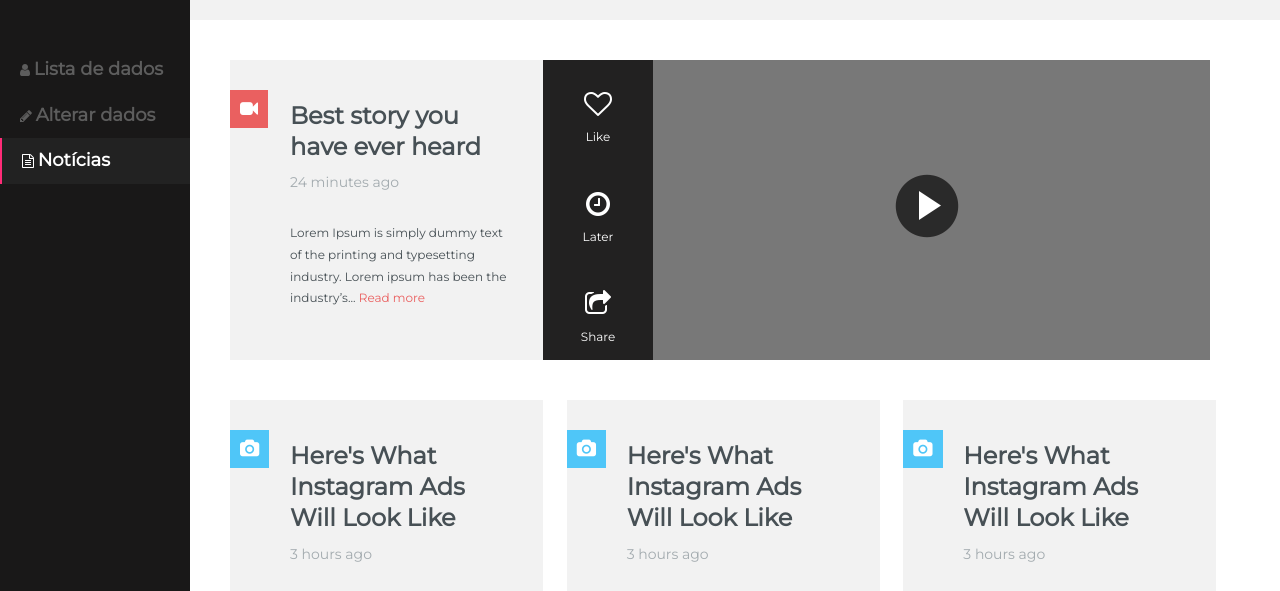
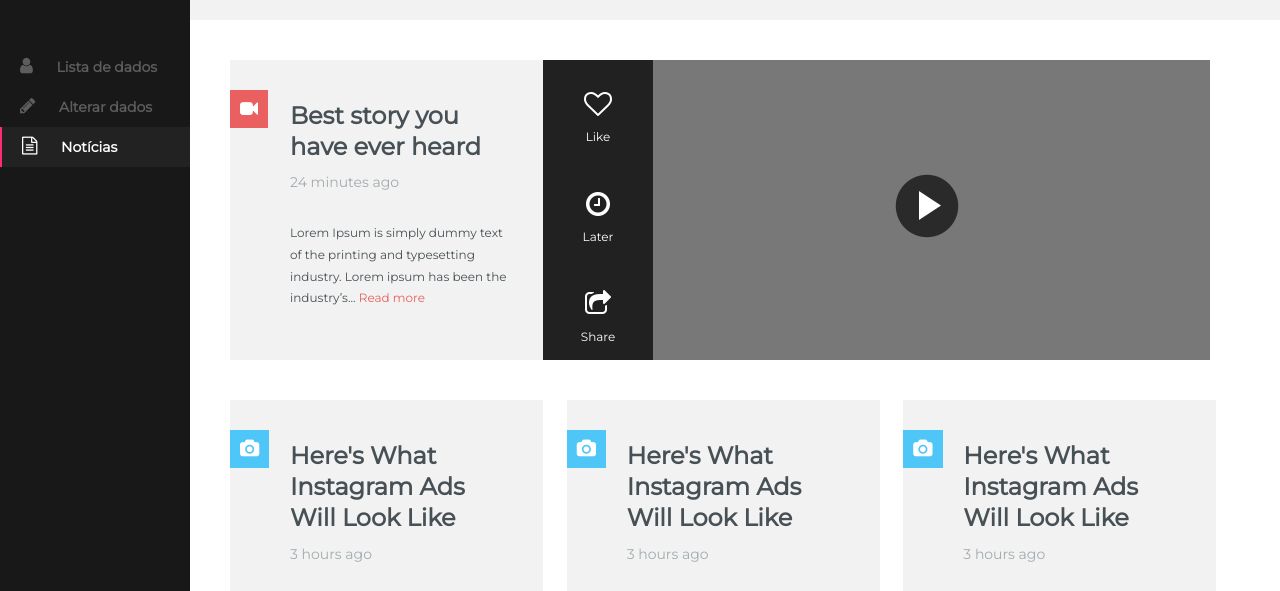
Before and after one commit to ldelmano/teste-programador, a plain HTML site: page index.html in a window 1280 px wide. Shown: the part 135-726 px from the top of the page. Drawn offline with Linux system fonts and the light colour scheme.

Commit message:
Ajuste CSS

```diff
--- a/css/style.css
+++ b/css/style.css
@@ -78,7 +78,7 @@
 	transition: .3s;
 }
 
-.menu ul li a span {
+.menu ul li a i {
 	font-size: 18px;
 	margin-right: 20px;
 }
```
